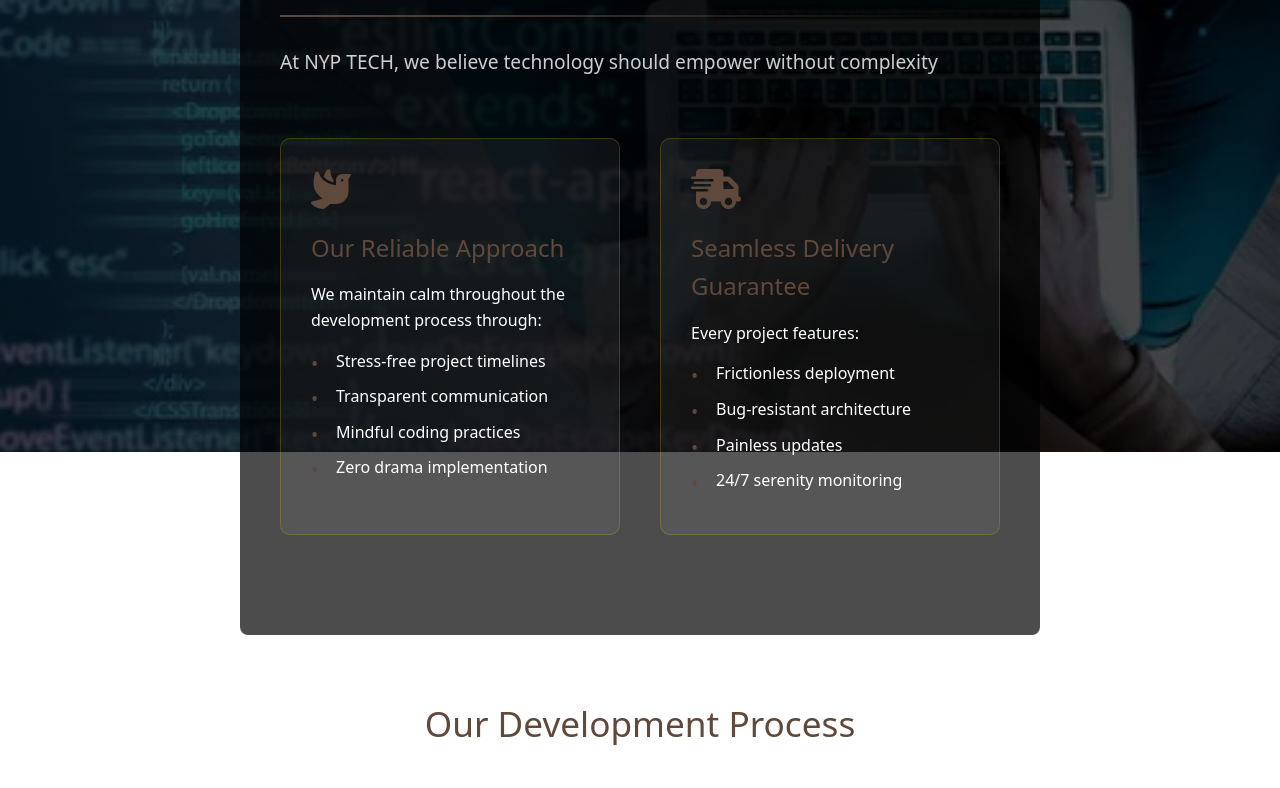
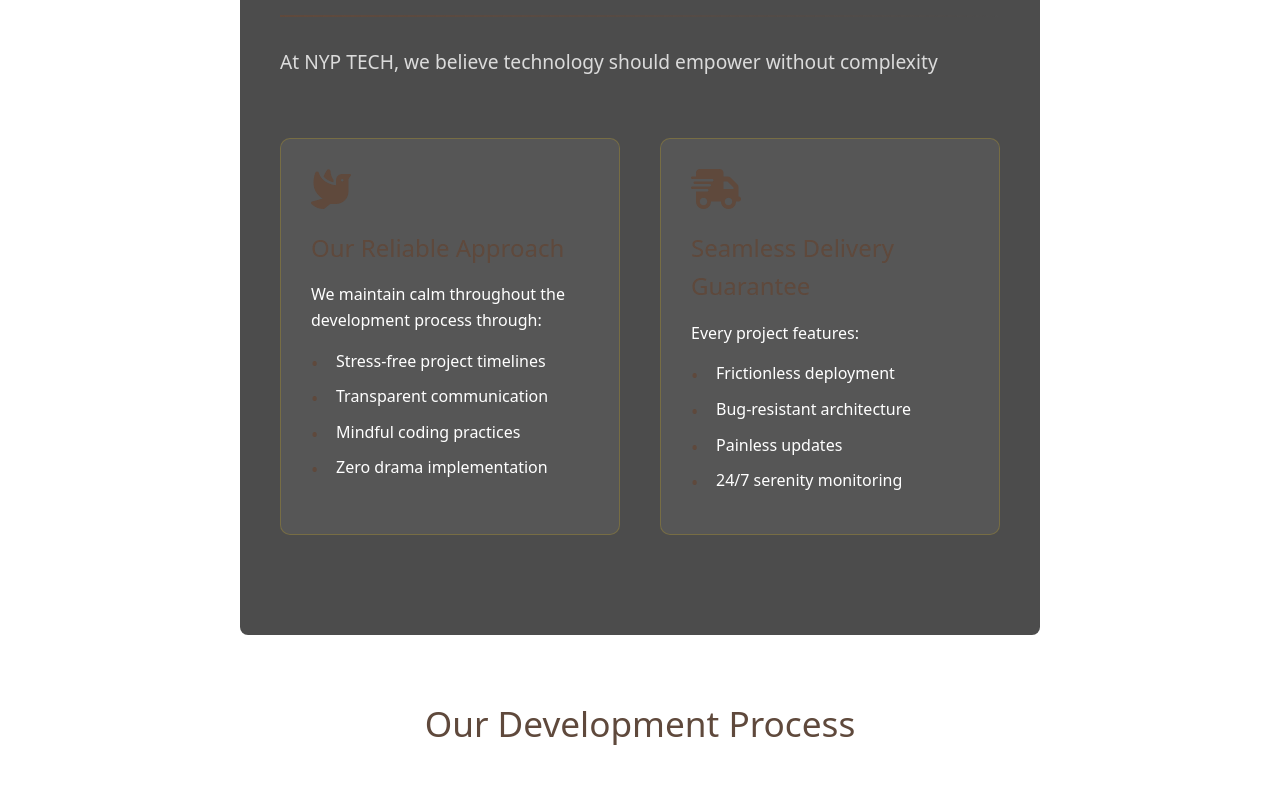
Before and after one commit to Ajurii/nyp, a website: page public2/public/about.html in a window 1280 px wide. Shown: the part 348-1136 px from the top of the page. Drawn offline with Linux system fonts and the light colour scheme.

Commit message:
update to new webpage

```diff
--- a/public2/public/style.css
+++ b/public2/public/style.css
@@ -24,9 +24,7 @@ body::before {
   left: 0;
   width: 100%;
   height: 100%;
-  background:
-    linear-gradient(rgba(0,0,0,0.7), rgba(0,0,0,0.7)),
-    url('bg.webp') center/cover no-repeat;
+  background-color: white;
   z-index: -1;
 }
 
```
